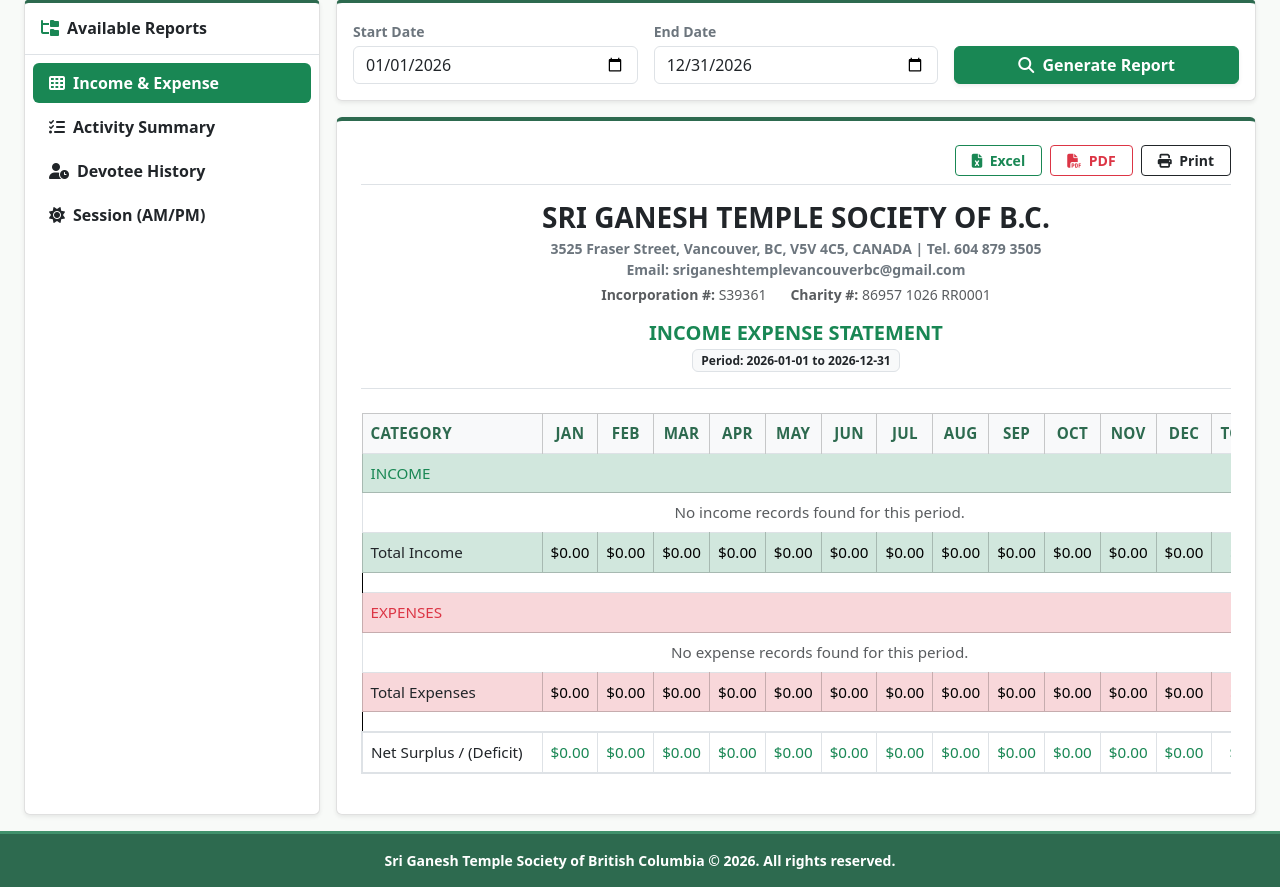
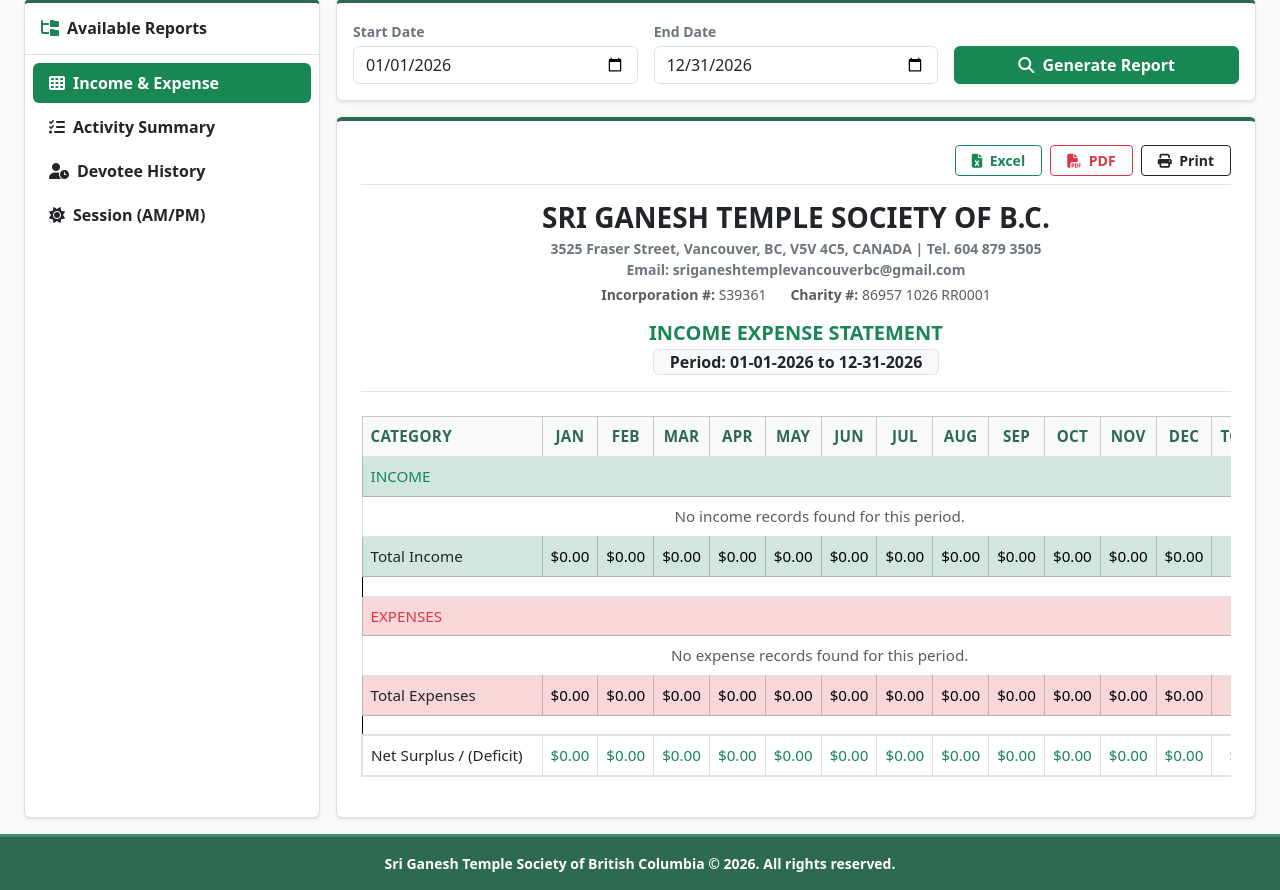
Before and after one commit to sabasivakumaran-hash/daily-sync-app, a Flask app: page /reports in a window 1280 px wide. Shown: the part 205-1095 px from the top of the page. Run offline with Flask 3, Linux system fonts and the light colour scheme; data that the repository does not hold is empty; some libraries are stand-ins or nearby versions.

Commit message:
Style: Format report period header dates as MM-DD-CCYY

```diff
--- a/templates/reports.html
+++ b/templates/reports.html
@@ -90,7 +90,13 @@
                     <h5 class="fw-bold text-success mt-3 mb-0 text-uppercase">
                         {{ selected_report.replace('_', ' ') }} Statement
                     </h5>
-                    <span class="badge bg-light text-dark border mt-1">Period: {{ start_date }} to {{ end_date }}</span>
+                    <!-- NEW CODE: Formats YYYY-MM-DD into MM-DD-CCYY -->
+                        {% set start_formatted = start_date.split('-')[1] + '-' + start_date.split('-')[2] + '-' + start_date.split('-')[0] if start_date and '-' in start_date else start_date %}
+                        {% set end_formatted = end_date.split('-')[1] + '-' + end_date.split('-')[2] + '-' + end_date.split('-')[0] if end_date and '-' in end_date else end_date %}
+
+                        <span class="badge bg-light text-dark border mt-1 fw-bold fs-6 px-3 py-1">
+                            Period: {{ start_formatted }} to {{ end_formatted }}
+                        </span>
                 </div>
 
                 <!-- TABLE CONTENT AREA -->
```
